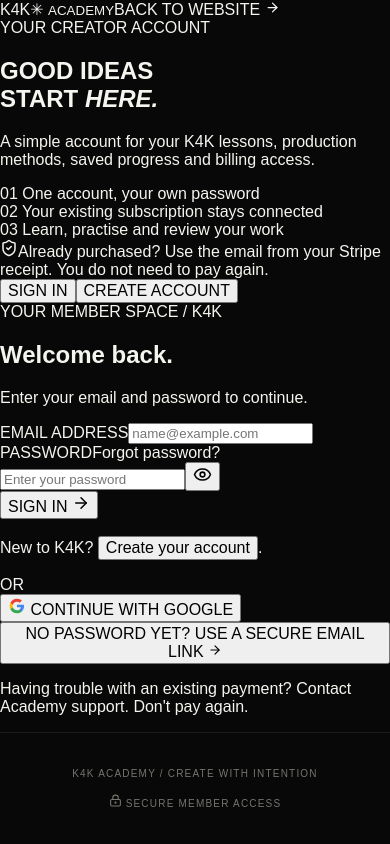
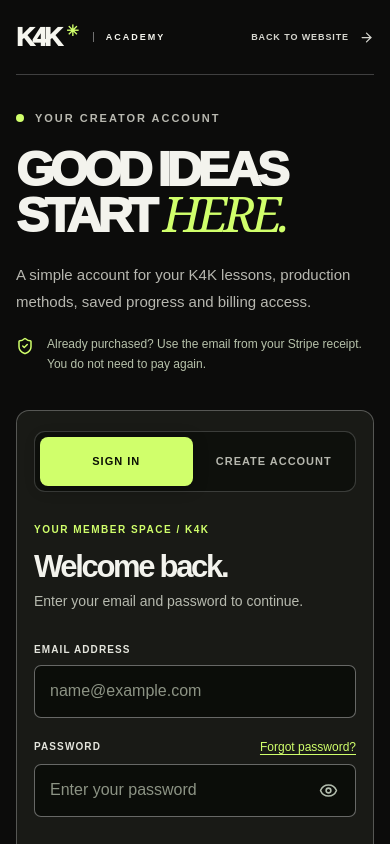
Before and after one commit to kreativestudios4k-lgtm/k4k-academy-v2, a Next.js app: page /login in a window 390 px wide. Shown: the top 844 px of the page. Built offline with nearby package versions, Linux system fonts and the light colour scheme.

Commit message:
Style simple K4K member registration with accessible phone email name password and responsive sign in

```diff
--- a/app/idea-studio.css
+++ b/app/idea-studio.css
@@ -207,3 +207,71 @@
 .authpage:not(.authPremium)>form{background:#171714;border:1px solid #ffffff51}
 .authpage:not(.authPremium) :is(button,.brand span){color:#111}
 @media(max-width:850px){.authPremiumLayout{grid-template-columns:1fr}}
+
+/* Standard customer account: email/password first, registration second, optional Google and OTP. */
+.k4kAccount{background:#0c0c0b;min-height:100svh;color:#f3f3ed;font-family:Arial,Helvetica,sans-serif;display:flex;flex-direction:column;--accountLime:#d0ff6b}
+.k4kAccount *{box-sizing:border-box}
+.k4kAccount a{text-decoration:none}
+.k4kAccount :is(button,input,a):focus-visible{outline:2px solid var(--accountLime);outline-offset:4px}
+.k4kAccountHeader{width:min(calc(100% - 92px),1450px);margin:auto;min-height:95px;display:flex;justify-content:space-between;align-items:center;border-bottom:1px solid #ffffff37;gap:24px}
+.k4kAccountBrand{font-size:32px;font-weight:950;letter-spacing:-.10em;color:#f6f6ef;display:inline-flex;align-items:center;gap:6px}
+.k4kAccountBrand span{color:#d0ff6b;font-size:15px;align-self:flex-start;letter-spacing:0}
+.k4kAccountBrand small{border-left:1px solid #ffffff6b;padding-left:12px;letter-spacing:.22em;font-size:12px;font-weight:800;margin-left:8px}
+.k4kAccountHome{display:inline-flex;align-items:center;gap:10px;font-size:10px;font-weight:900;letter-spacing:.1em;color:#d5d5ce}
+.k4kAccountHome:hover{color:#d0ff6b}
+.k4kAccountLayout{width:min(calc(100% - 92px),1450px);margin:0 auto;display:grid;grid-template-columns:minmax(0,1.1fr) minmax(370px,.9fr);gap:clamp(50px,7.5vw,135px);align-items:center;padding:65px 0 90px;flex:1}
+.k4kAccountIntro{align-self:center}
+.k4kAccountEyebrow{display:flex;align-items:center;gap:11px;color:#b9b9b0;font-size:11px;letter-spacing:.18em;font-weight:900}
+.k4kAccountEyebrow span{width:8px;height:8px;border-radius:50%;background:#d0ff6b}
+.k4kAccountIntro h1{font-size:clamp(58px,7vw,116px);line-height:.89;letter-spacing:-.09em;font-weight:950;margin:30px 0}
+.k4kAccountIntro h1 em{font-style:italic;font-family:Georgia,serif;font-weight:400;color:#d0ff6b}
+.k4kAccountIntro>p{font-size:clamp(16px,1.4vw,19px);line-height:1.8;max-width:560px;color:#b7b7b0}
+.k4kAccountFeatures{display:grid;gap:0;margin-top:55px;max-width:550px}
+.k4kAccountFeatures>div{display:flex;align-items:center;gap:20px;border-top:1px solid #ffffff31;padding:18px 0;font-size:14px;color:#d2d2cb}
+.k4kAccountFeatures>div:last-child{border-bottom:1px solid #ffffff31}
+.k4kAccountFeatures span{font-size:11px;color:#d0ff6b;letter-spacing:.1em;font-weight:850}
+.k4kAccountSafe{display:flex;gap:13px;align-items:flex-start;line-height:1.65;font-size:12px;margin-top:30px;color:#b7c2ab;max-width:510px}
+.k4kAccountSafe svg{flex-shrink:0;color:#d0ff6b;margin-top:2px}
+.k4kAccountPanel{background:#191a16;border:1px solid #ffffff44;padding:clamp(21px,3vw,42px);border-radius:15px;width:100%;max-width:590px;margin:auto}
+.k4kAccountTabs{background:#0e100c;border:1px solid #ffffff30;border-radius:11px;display:grid;grid-template-columns:1fr 1fr;padding:5px;gap:5px}
+.k4kAccountTabs button{border:0;background:transparent;color:#b6b7ae;border-radius:8px;min-height:49px;cursor:pointer;font-size:11px;letter-spacing:.09em;font-weight:900}
+.k4kAccountTabs button.selected{background:#d0ff6b;color:#0b1004;box-shadow:0 2px 15px #0004}
+.k4kAccountPanelHead{padding:33px 0 26px}
+.k4kAccountPanelHead>span{font-size:10px;color:#d0ff6b;font-weight:900;letter-spacing:.15em}
+.k4kAccountPanelHead h2{font-size:clamp(31px,3vw,49px);margin:14px 0 8px;letter-spacing:-.075em;line-height:1}
+.k4kAccountPanelHead>p{font-size:14px;line-height:1.7;color:#b7baaf;margin:0}
+.k4kAccountForm{display:grid;gap:10px}
+.k4kAccountForm label{font-size:10px;font-weight:900;letter-spacing:.11em;color:#e4e5dd;margin-top:13px}
+.k4kAccountForm input{height:53px;min-width:0;width:100%;background:#0b0d09;border:1px solid #ffffff60;border-radius:7px;color:white;padding:0 15px;font-size:16px;outline:none;font-family:inherit}
+.k4kAccountForm input:focus{border-color:#d0ff6b;box-shadow:0 0 0 3px #d0ff6b12}
+.k4kAccountForm input::placeholder{color:#8c9384}
+.k4kAccountLabelRow{display:flex;justify-content:space-between;gap:10px;align-items:center;margin-top:12px}
+.k4kAccountLabelRow label{margin:0}
+.k4kAccountLabelRow a{font-size:12px;text-decoration:underline;text-underline-offset:3px;color:#d0ff6b}
+.k4kAccountPassword{position:relative}
+.k4kAccountPassword>input{padding-right:57px}
+.k4kAccountPassword button{position:absolute;right:6px;top:5px;bottom:5px;width:43px;border:0;cursor:pointer;background:transparent;color:#b3bdae;display:flex;align-items:center;justify-content:center}
+.k4kAccountHint{font-size:12px;line-height:1.65;color:#afb3a7;margin:1px 0 0}
+.k4kAccountSubmit{border:0;background:#d0ff6b;min-height:55px;color:#111;font-size:12px;font-weight:950;letter-spacing:.1em;border-radius:99px;cursor:pointer;display:flex;align-items:center;justify-content:space-between;padding:0 22px;margin-top:17px}
+.k4kAccountSubmit:hover:not(:disabled){background:#e5ffad}
+.k4kAccountSubmit:disabled,.k4kAccountGoogle:disabled{opacity:.6;cursor:wait}
+.k4kAccountDivider{display:flex;align-items:center;gap:18px;color:#929789;font-size:10px;font-weight:900;letter-spacing:.18em;padding:26px 0}
+.k4kAccountDivider:before,.k4kAccountDivider:after{content:'';height:1px;background:#ffffff35;flex:1}
+.k4kAccountGoogle{cursor:pointer;display:flex;align-items:center;justify-content:center;gap:13px;min-height:52px;width:100%;border:1px solid #ffffff7a;background:#f6f6ee;color:#171717;border-radius:8px;font-size:11px;font-weight:900;letter-spacing:.045em}
+.k4kAccountGoogle:hover{background:white}
+.k4kAccountPolicy{color:#b2b6aa;font-size:11px;line-height:1.8;margin:16px 0 0}
+.k4kAccountPolicy a,.k4kAccountHelp a{color:#d0ff6b;text-decoration:underline}
+.k4kAccountTextButton{border:0;padding:0;background:transparent;color:#d0ff6b;text-decoration:underline;cursor:pointer;font:inherit}
+.k4kAccountFallback{margin-top:20px;border-top:1px solid #ffffff30;padding-top:20px}
+.k4kAccountFallback>button{border:0;background:transparent;display:flex;align-items:center;justify-content:space-between;gap:10px;width:100%;text-align:left;color:#cdd3c0;font-size:10px;font-weight:900;letter-spacing:.04em;cursor:pointer;padding:4px 0}
+.k4kAccountFallback form{padding-top:13px}
+.k4kAccountFallback form>p{color:#b5b9ae;font-size:12px;line-height:1.8}
+.k4kAccountFallback form>button{color:#d0ff6b;background:#101310;border:1px solid #d0ff6b61;border-radius:8px;padding:13px 15px;font-size:11px;cursor:pointer;font-weight:900}
+.k4kAccountHelp{font-size:12px;color:#b4bbac;line-height:1.75;margin:22px 0 0}
+.k4kAccountNotice{display:flex;align-items:flex-start;gap:13px;border:1px solid #d0ff6b78;background:#d0ff6b0a;padding:15px;border-radius:8px;font-size:13px;line-height:1.65;color:#e4f4ce;margin:0 0 19px}
+.k4kAccountNotice svg{flex-shrink:0;color:#d0ff6b;margin-top:2px}
+.k4kAccountError{font-size:13px;line-height:1.65;background:#cc594118;border:1px solid #e57a65a5;color:#ffd6c5;border-radius:8px;padding:14px 16px;margin-bottom:19px}
+.k4kAccountBottom{width:min(calc(100% - 92px),1450px);margin:auto;border-top:1px solid #ffffff33;padding:24px 0 31px;display:flex;justify-content:space-between;gap:20px;flex-wrap:wrap;color:#979b90;font-size:10px;font-weight:850;letter-spacing:.09em}
+.k4kAccountBottom span:last-child{display:flex;align-items:center;gap:8px}
+@media(max-width:1000px){.k4kAccountLayout{grid-template-columns:1fr;gap:35px;padding:48px 0 70px}.k4kAccountIntro h1{font-size:clamp(58px,9vw,100px)}.k4kAccountIntro>p{max-width:650px}.k4kAccountFeatures{display:none}.k4kAccountPanel{max-width:700px}.k4kAccountSafe{margin-top:20px}}
+@media(max-width:650px){.k4kAccountHeader,.k4kAccountLayout,.k4kAccountBottom{width:calc(100% - 32px)}.k4kAccountHeader{min-height:75px}.k4kAccountBrand{font-size:26px}.k4kAccountBrand small{font-size:9px}.k4kAccountHome{font-size:9px}.k4kAccountLayout{padding:37px 0 65px}.k4kAccountIntro h1{font-size:clamp(49px,10.5vw,73px);margin:24px 0}.k4kAccountIntro>p{font-size:15px}.k4kAccountPanel{padding:20px 17px;border-radius:13px}.k4kAccountPanelHead{padding:27px 0 17px}.k4kAccountSubmit{width:100%}}
```
